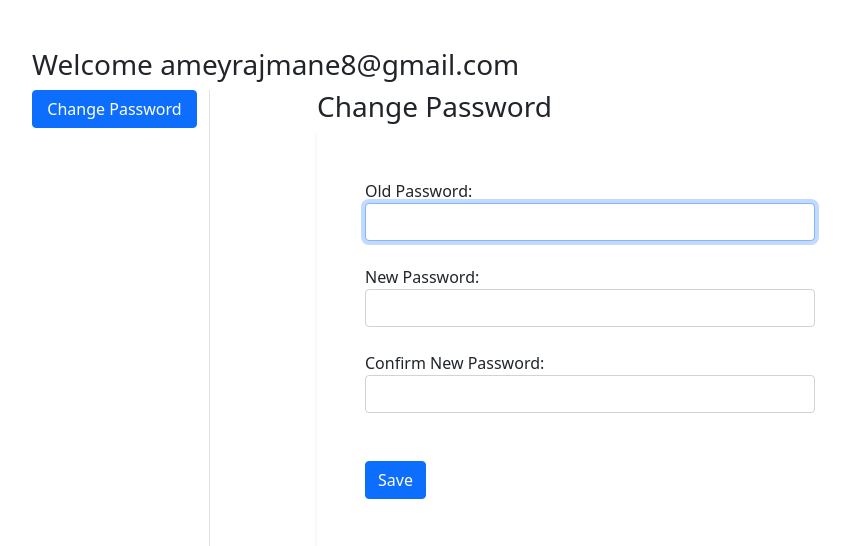
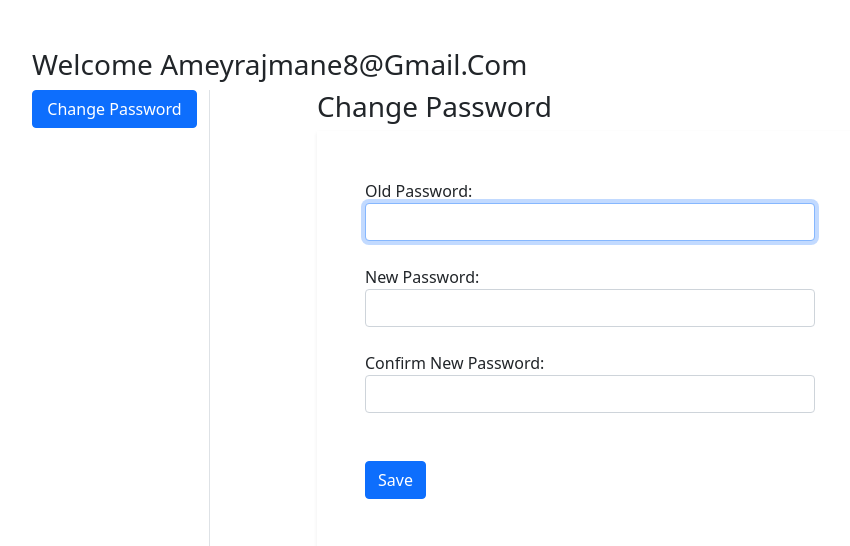
Before and after one commit to ameyrajmane/Ecommerce-Website, a Django app: page /passwordchange/ in a window 1280 px wide. Shown: the part 56-602 px from the top of the page, without its empty margins (50-900 px from the left). Run offline with Django 3.2, Linux system fonts and the light colour scheme; a user stored in the database is signed in; some libraries are stand-ins or nearby versions.

Commit message:
changepassword

```diff
--- a/app/templates/app/passwordchange.html
+++ b/app/templates/app/passwordchange.html
@@ -4,7 +4,7 @@
 {% block main-content %}
 <div class="container my-5">
     <div class="row">
-        <h3>Welcome {{request.user}}</h3>
+        <h3>Welcome <span class="text-capitalize">{{request.user}}</span></h3>
         <div class="col-sm-2 border-end">
             <ul class="list-unstyled">
                 <li class="d-grid"><a href="{% url 'profile' %}" class="btn btn-primary">Change Password</a></li>
--- a/app/templates/app/passwordchangedone.html
+++ b/app/templates/app/passwordchangedone.html
@@ -4,7 +4,7 @@
 {% block main-content %}
 <div class="container my-5">
     <div class="row">
-        <h3>Welcome {{request.user}}</h3>
+        <h3>Welcome <span class="text-capitalize">{{request.user}}</span></h3>
         <div class="col-sm-2 border-end">
             <ul class="list-unstyled">
                 <li class="d-grid"><a href="{% url 'profile' %}" class="btn btn-primary">Change Password Done</a></li>
```
